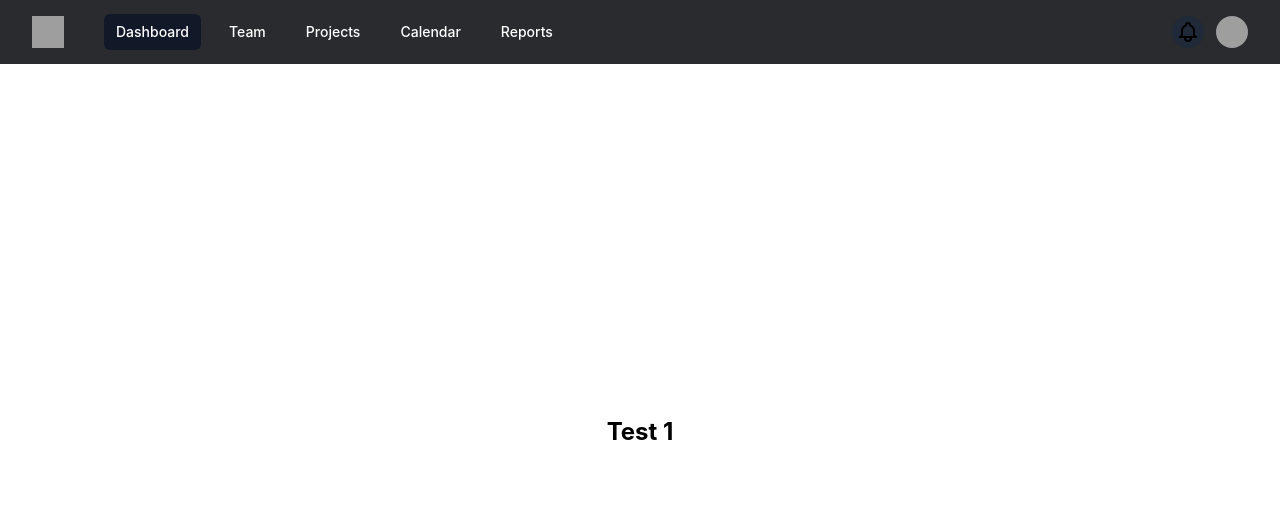
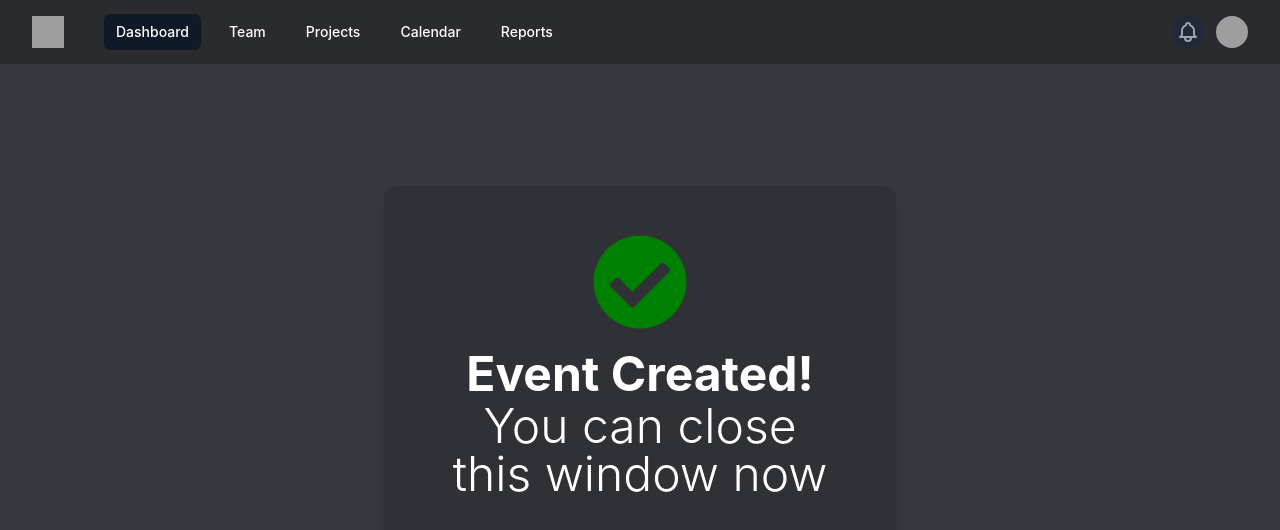
Before and after one commit to KaganHamzacebi/Event-Helper, a React (Create React App) app: page /event_create_success in a window 1280 px wide. Shown: the top 530 px of the page. Built offline with nearby package versions, Linux system fonts and the light colour scheme; grey boxes are pictures that could not be loaded.

Commit message:
fix tailwind.config.js, complete event_createsuccess page

```diff
--- a/src/App.css
+++ b/src/App.css
@@ -1,6 +1,7 @@
 body, #root, #root > div {
   height: 100vh;
   width: 100vw;
+  background-color: #36393f;
 }
 
 #root > div {
--- a/src/pages/EventCreate/EventCreateSuccess.js
+++ b/src/pages/EventCreate/EventCreateSuccess.js
@@ -1,14 +1,28 @@
-import Header from "../../components/Header"
+import Header from "../../components/Header";
+import { useEffect, useState } from "react";
+import { FontAwesomeIcon } from "@fortawesome/react-fontawesome";
+import { faCheckCircle } from "@fortawesome/free-solid-svg-icons";
 
 export default function InvalidToken(props) {
-
+    const [isAnimationPlayed, setIsAnimationPlayed] = useState(false)
+    useEffect(() => {
+        setTimeout(()=>{setIsAnimationPlayed(true)}, 200)
+    }, [])
     return (
         <>
-        <Header></Header>
-        <div className='w-full h-full flex items-center justify-center'>
-            <h3 className="text-2xl font-bold ">Test 1</h3>
+            <Header></Header>
 
-        </div>
+            <div className='w-full h-full flex items-center justify-center'>
+                <div className="flex flex-col justify-center flex-wrap container mx-5 md:mx-40 xl:mx-96 text-center bg-title p-12 mb-28 rounded-xl shadow-lg">
+                    <FontAwesomeIcon className={`mx-auto my-auto transform transition-transform duration-1000 scale-0 ${isAnimationPlayed ? "scale-100":"scale-0"}`}  color="green" icon={faCheckCircle} size="6x"></FontAwesomeIcon>
+                    <div className="m-5 ">
+                        <div className="text-3xl xl:text-5xl text-primary font-bold mb-1">Event Created!</div>
+                        <div className="text-3xl xl:text-5xl text-primary font-light">You can close this window now</div>
+                    </div>
+
+                </div>
+
+            </div>
         </>
 
     );
--- a/tailwind.config.js
+++ b/tailwind.config.js
@@ -4,8 +4,8 @@ module.exports = {
   purge: ['./src/**/*.{js,jsx,ts,tsx}', './public/index.html'],
   darkMode: 'class', // or 'media' or 'class'
   theme: {
-    backgroundColor: theme => ({
-     ...theme('colors'),
+    extend: {
+      backgroundColor: {
         'header': '#292b2f',
         'title': '#2f3136',
         'content': '#36393f',
@@ -13,18 +13,18 @@ module.exports = {
         'primary-light': '#7F82F2',
         'white': '#FFFFFF',
         'danger': '#e3342f'
-    }),
-    textColor: theme => theme('colors'),
+      },
       textColor: {
         'primary': '#FFFFFF',
         'primary-light': '#8D8F91',
-       'danger': '#e3342f'
+        'danger': '#e3342f',
       },
       placeholderColor: {
-      'primary': '#36393f',
+        'primary': '#ffffff',
       },
       divideColor: {
         'primary': '#2f3136'
+      }
     }
   },
   variants: {
```
Lines whose indentation alone changed are shown as unchanged.
